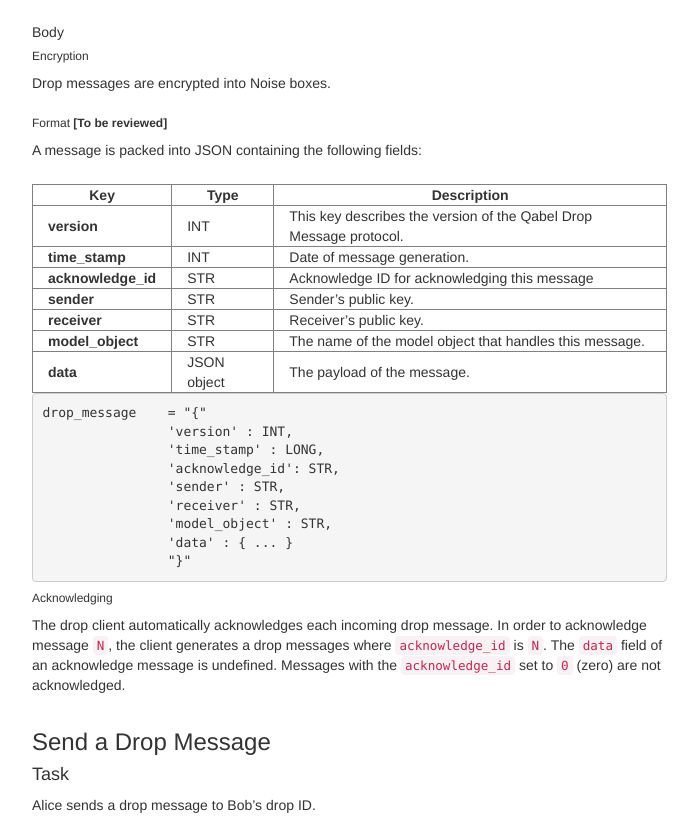
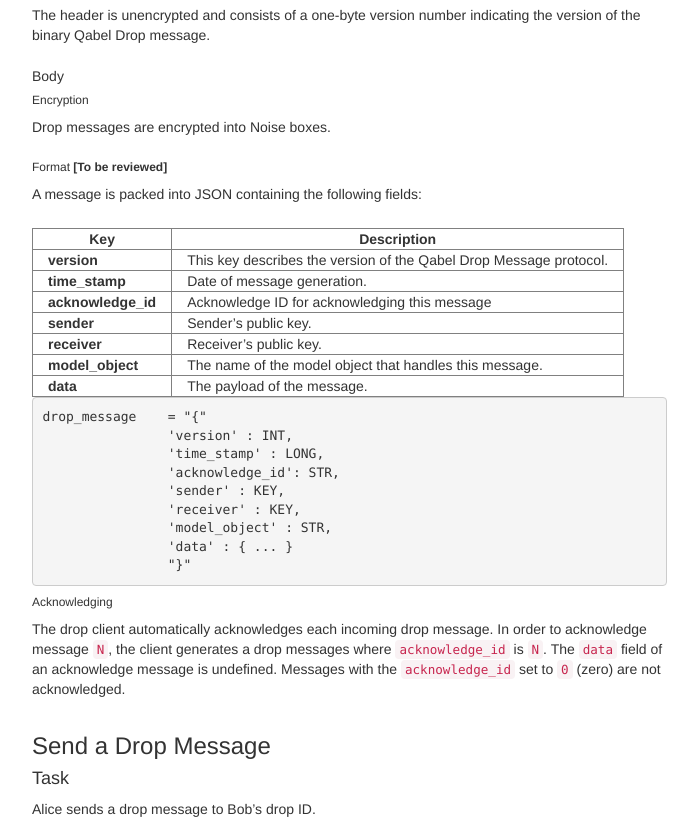
Before and after one commit to Qabel/qabel.github.io, a Jekyll site: the page built from _docs/Qabel-Protocol-Drop.md, in a window 1280 px wide and 900 px high, scrolled down 3173 px, cut to the strip 73-900 px from the top of the window. Shown: the whole strip, without its empty margins (338-1036 px from the left). Built offline with Jekyll 4.4.1, drawn with Linux system fonts in a browser that asks for light colours; Markdown is read by kramdown in place of the engine named in the settings; some of the changed text lies outside the part shown.

Commit message:
defined and applied data types to docu

```diff
--- a/_docs/Qabel-Protocol-Drop.md
+++ b/_docs/Qabel-Protocol-Drop.md
@@ -161,22 +163,22 @@
 ###### Format **[To be reviewed]**
 A message is packed into JSON containing the following fields:
 
-| Key | Type | Description |
-| --- | ---- | ----------- |
-| **version** | INT | This key describes the version of the Qabel Drop Message protocol. |
-| **time_stamp** | INT | Date of message generation. |
-| **acknowledge_id** | STR | Acknowledge ID for acknowledging this message |
-| **sender** | STR | Sender's public key. |
-| **receiver** | STR | Receiver's public key. |
-| **model_object** | STR | The name of the model object that handles this message. |
-| **data** | JSON object | The payload of the message. |
+| Key | Description |
+| --- | ----------- |
+| **version** | This key describes the version of the Qabel Drop Message protocol. |
+| **time_stamp** | Date of message generation. |
+| **acknowledge_id** | Acknowledge ID for acknowledging this message |
+| **sender** | Sender's public key. |
+| **receiver** | Receiver's public key. |
+| **model_object** | The name of the model object that handles this message. |
+| **data** | The payload of the message. |
 
     drop_message    = "{"
                     'version' : INT,
                     'time_stamp' : LONG,
                     'acknowledge_id': STR,
-                    'sender' : STR,
-                    'receiver' : STR,
+                    'sender' : KEY,
+                    'receiver' : KEY,
                     'model_object' : STR,
                     'data' : { ... }
                     "}"
```
Also changed, not shown: other parts of _docs/Qabel-Protocol-Drop.md (+2 -0 lines), _docs/Qabel-Client-Local-Data.md (+16 -4 lines), _docs/Qabel-Client-Remote-Data.md (+3 -1 lines), _docs/Qabel-Protocol-Box.md (+5 -3 lines).
